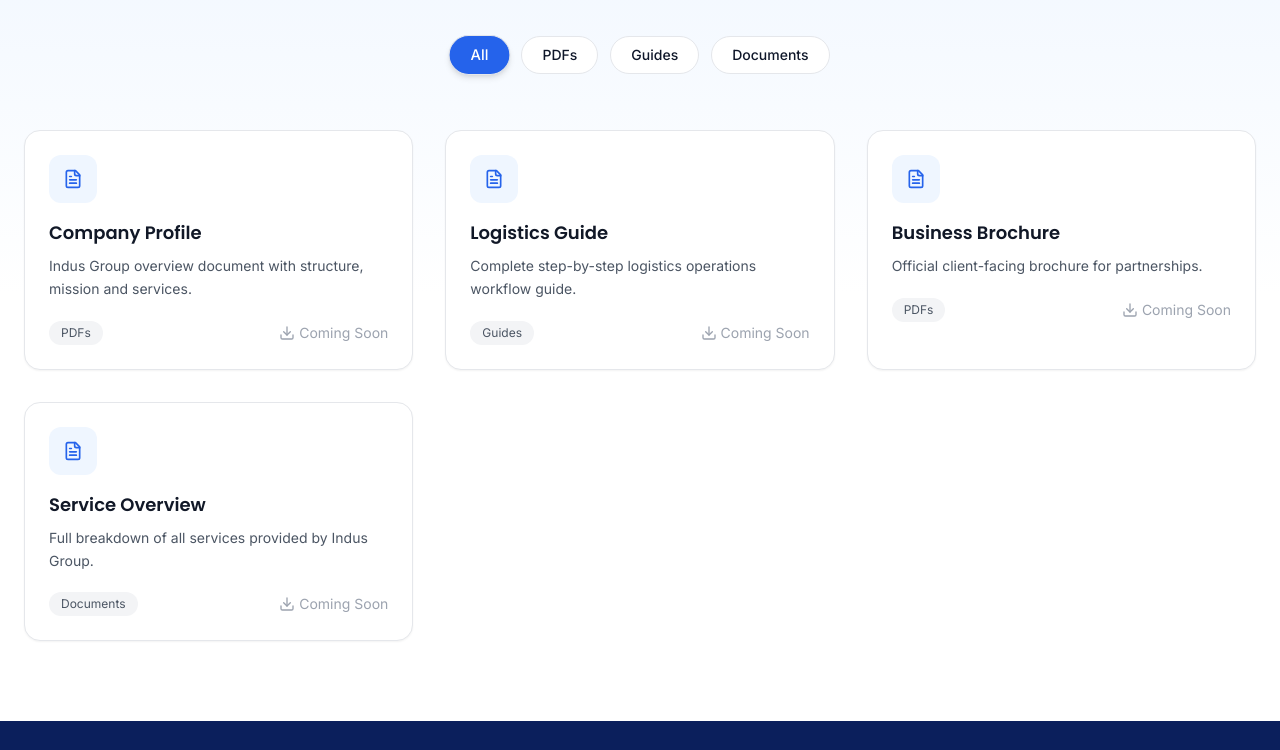
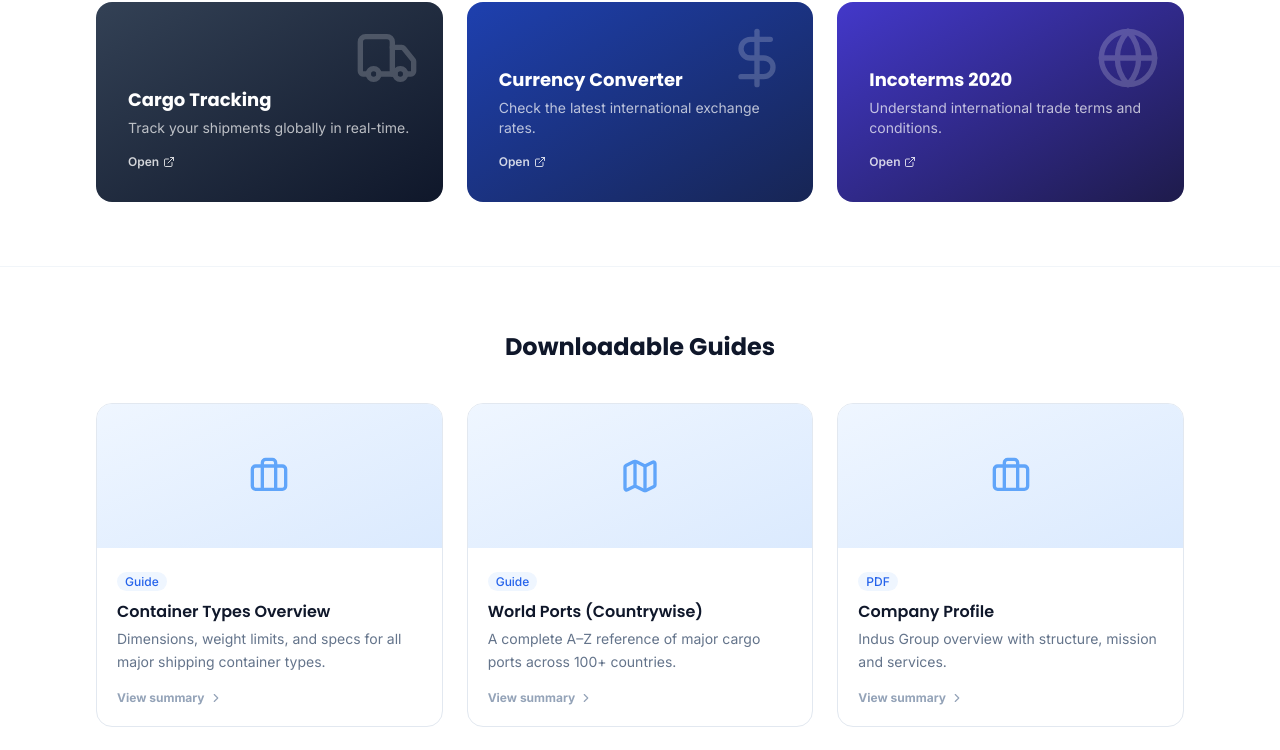
Before and after one commit to Abhishek6122008/indus-website, a Next.js app: page /resources in a window 1280 px wide. Shown: the part 524-1274 px from the top of the page. Built offline with nearby package versions, Linux system fonts and the light colour scheme.

Commit message:
Adding pdf to Resources

```diff
--- a/jsconfig.json
+++ b/jsconfig.json
@@ -1,6 +1,5 @@
 {
   "compilerOptions": {
-    "baseUrl": ".",
     "paths": {
       "@/*": ["./src/*"]
     }
--- a/src/components/sections/ResourcesClient.jsx
+++ b/src/components/sections/ResourcesClient.jsx
@@ -1,127 +1,274 @@
-"use client";
+'use client'
 
-import { useState, useMemo } from "react";
-import { FileText, Search, Download } from "lucide-react";
+import { useState } from 'react'
+import { Truck, DollarSign, Globe, Download, ExternalLink, BookOpen, FileText, Briefcase, Map, X, ChevronRight } from 'lucide-react'
 
-const RESOURCES = [
+const QUICK_LINKS = [
   {
-    title: "Company Profile",
-    desc: "Indus Group overview document with structure, mission and services.",
-    category: "PDFs",
+    title: 'Cargo Tracking',
+    desc: 'Track your shipments globally in real-time.',
+    icon: Truck,
+    bg: 'from-slate-700 to-slate-900',
+    href: '#',
   },
   {
-    title: "Logistics Guide",
-    desc: "Complete step-by-step logistics operations workflow guide.",
-    category: "Guides",
+    title: 'Currency Converter',
+    desc: 'Check the latest international exchange rates.',
+    icon: DollarSign,
+    bg: 'from-blue-800 to-blue-950',
+    href: '#',
   },
   {
-    title: "Business Brochure",
-    desc: "Official client-facing brochure for partnerships.",
-    category: "PDFs",
+    title: 'Incoterms 2020',
+    desc: 'Understand international trade terms and conditions.',
+    icon: Globe,
+    bg: 'from-indigo-700 to-indigo-950',
+    href: '#',
+  },
+]
+
+const GUIDES = [
+  {
+    id: 'container-types',
+    title: 'Container Types Overview',
+    desc: 'Dimensions, weight limits, and specs for all major shipping container types.',
+    icon: Briefcase,
+    category: 'Guide',
+    file: '/files/container-types.pdf',
+    summary: 'A comprehensive reference document covering 9 standard container types used in international shipping. Each type includes internal dimensions (mm and ft), door opening measurements, max gross weight, tare weight, max payload, and cubic capacity.',
+    highlights: [
+      'Standard Container — 20\', 40\', and 40\' High-Cube versions for general dry cargo',
+      'Hardtop Container — Removable steel roof for overheight cargo',
+      'Open-Top Container — Removable tarpaulin for top-loading overheight cargo',
+      'Flat Rack — 20\', 40\', and 40\' HC for heavy and overwidth loads',
+      'Platform — 20\' and 40\' for oversized and non-domestic heavy cargo',
+      'Ventilated Container — For cargo requiring airflow',
+      'Refrigerated (Reefer) — Electrically cooled/heated with own power unit',
+      'Insulated Container — Cooling supplied externally by terminal or reefer unit',
+      'Tank Container — For liquid food transport (alcohols, juices, edible oils)',
+    ],
   },
   {
-    title: "Service Overview",
-    desc: "Full breakdown of all services provided by Indus Group.",
-    category: "Documents",
+    id: 'world-ports',
+    title: 'World Ports (Countrywise)',
+    desc: 'A complete A–Z reference of major cargo ports across 100+ countries.',
+    icon: Map,
+    category: 'Guide',
+    file: '/files/world-ports.pdf',
+    summary: 'An extensive reference document listing major cargo and commercial ports organized alphabetically by country. Covers over 100 countries from Alaska to Zimbabwe, including key regional hubs across Asia, Europe, the Americas, Africa, and Oceania.',
+    highlights: [
+      'Asia Pacific — Singapore, Shanghai, Mumbai, Jakarta, Hong Kong, Kolkata, Chennai',
+      'Europe — Rotterdam, Hamburg, Antwerp, Le Havre, Marseilles, Genoa, Barcelona',
+      'Middle East — Dubai, Abu Dhabi, Jebel Ali, Dammam, Jeddah, Muscat',
+      'Americas — New York, Houston, Los Angeles, Santos, Buenos Aires, Vancouver',
+      'Africa — Mombasa, Dar es Salaam, Cape Town, Durban, Lagos, Dakar',
+      'India — Mumbai, Chennai, Kolkata, Haldia, Cochin, Kandla, Pipavav, Mundra',
+      'Organized A–Z by country for quick lookup during shipment planning',
+    ],
   },
-];
-
-const CATEGORIES = ["All", "PDFs", "Guides", "Documents"];
+  {
+    id: 'company-profile',
+    title: 'Company Profile',
+    desc: 'Indus Group overview with structure, mission and services.',
+    icon: Briefcase,
+    category: 'PDF',
+    file: null,
+    summary: 'An overview of The Indus Group of Co. covering the company\'s history, organizational structure, mission and vision, and the five business verticals: Logistics, Enterprise Solutions, Skill Development, Real Estate, and HBC Franchise.',
+    highlights: [
+      '14+ years of industry experience',
+      'Operations across Logistics, Enterprise Solutions, Skill Development, Real Estate, and Food Chain',
+      'Mission: Delivering industry-leading solutions with reliability, innovation, and integrity',
+      '1,000+ clients served across sectors',
+      'MSME-focused approach to business empowerment',
+    ],
+  },
+  {
+    id: 'logistics-guide',
+    title: 'Logistics Operations Guide',
+    desc: 'Complete step-by-step logistics operations workflow guide.',
+    icon: BookOpen,
+    category: 'Guide',
+    file: null,
+    summary: 'A step-by-step operational guide covering end-to-end logistics workflows managed by The Indus Group, from shipment booking and documentation to last-mile delivery and tracking.',
+    highlights: [
+      'Shipment booking and documentation process',
+      'Customs clearance and compliance checklist',
+      'Route planning and carrier selection criteria',
+      'Tracking and real-time shipment visibility',
+      'Last-mile delivery and proof-of-delivery protocols',
+    ],
+  },
+  {
+    id: 'business-brochure',
+    title: 'Business Brochure',
+    desc: 'Official client-facing brochure for partnerships.',
+    icon: FileText,
+    category: 'PDF',
+    file: null,
+    summary: 'The official Indus Group client brochure designed for partnership introductions, business meetings, and tender submissions. Covers all five verticals with key service highlights and contact information.',
+    highlights: [
+      'Professional overview of all five business verticals',
+      'Key statistics: 14+ years, 1,000+ clients, 100+ team members',
+      'Service capabilities and USPs per vertical',
+      'Contact details and social channels',
+    ],
+  },
+  {
+    id: 'service-overview',
+    title: 'Service Overview',
+    desc: 'Full breakdown of all services provided by Indus Group.',
+    icon: FileText,
+    category: 'Document',
+    file: null,
+    summary: 'A detailed breakdown of every service offered across all five Indus Group verticals, designed for clients evaluating specific solutions or comparing service tiers.',
+    highlights: [
+      'Logistics & Supply Chain — freight, customs, warehousing, last-mile',
+      'Enterprise Solutions — IT, procurement, consulting services',
+      'Skill Development — training programs under My Skills Academy',
+      'Real Estate & Infra — project facilitation and advisory',
+      'HBC Franchise — food chain franchise setup and support',
+    ],
+  },
+]
 
 export default function ResourcesClient() {
-  const [filter, setFilter] = useState("All");
-  const [search, setSearch] = useState("");
+  const [activeGuide, setActiveGuide] = useState(null)
 
-  const filtered = useMemo(() => {
-    return RESOURCES.filter((r) => {
-      const matchCategory =
-        filter === "All" || r.category === filter;
+  function toggleGuide(id) {
+    setActiveGuide((prev) => (prev === id ? null : id))
+  }
 
-      const matchSearch =
-        r.title.toLowerCase().includes(search.toLowerCase()) ||
-        r.desc.toLowerCase().includes(search.toLowerCase());
-
-      return matchCategory && matchSearch;
-    });
-  }, [filter, search]);
+  const expanded = GUIDES.find((g) => g.id === activeGuide)
 
   return (
-    <section className="relative py-20 bg-gradient-to-b from-blue-50 via-white to-white">
-      <div className="max-w-7xl mx-auto px-6">
+    <div className="bg-white">
 
-        <div className="relative max-w-2xl mx-auto mb-10">
-          <Search className="absolute left-4 top-3.5 text-gray-400 w-5 h-5" />
+      {/* Quick Links & Tools */}
+      <section className="py-16 border-b border-slate-100">
+        <div className="max-w-6xl mx-auto px-4 sm:px-6 lg:px-8">
+          <h2 className="text-2xl font-bold font-heading text-slate-900 text-center mb-10">
+            Quick Links &amp; Tools
+          </h2>
+          <div className="grid grid-cols-1 sm:grid-cols-3 gap-6">
+            {QUICK_LINKS.map((link) => {
+              const Icon = link.icon
+              return (
+                <a
+                  key={link.title}
+                  href={link.href}
+                  className={`group relative bg-gradient-to-br ${link.bg} rounded-2xl overflow-hidden p-8 flex flex-col justify-end min-h-[200px] hover:scale-[1.02] transition-transform duration-300`}
+                >
+                  <div className="absolute top-6 right-6 opacity-20 group-hover:opacity-30 transition-opacity">
+                    <Icon className="w-16 h-16 text-white" />
+                  </div>
+                  <h3 className="text-lg font-bold text-white mb-1">{link.title}</h3>
+                  <p className="text-sm text-white/70">{link.desc}</p>
+                  <div className="mt-4 flex items-center gap-1 text-xs font-semibold text-white/80 group-hover:text-white transition-colors">
+                    Open <ExternalLink className="w-3 h-3" />
+                  </div>
+                </a>
+              )
+            })}
+          </div>
+        </div>
+      </section>
 
-          <input
-            type="text"
-            placeholder="Search resources..."
-            value={search}
-            onChange={(e) => setSearch(e.target.value)}
-            className="w-full pl-11 pr-4 py-3 rounded-xl border shadow-sm focus:outline-none focus:ring-2 focus:ring-blue-500 transition"
-          />
+      {/* Downloadable Guides */}
+      <section className="py-16">
+        <div className="max-w-6xl mx-auto px-4 sm:px-6 lg:px-8">
+          <h2 className="text-2xl font-bold font-heading text-slate-900 text-center mb-10">
+            Downloadable Guides
+          </h2>
+
+          <div className="grid grid-cols-1 sm:grid-cols-2 lg:grid-cols-3 gap-6">
+            {GUIDES.map((guide) => {
+              const Icon = guide.icon
+              const isActive = activeGuide === guide.id
+              return (
+                <button
+                  key={guide.id}
+                  onClick={() => toggleGuide(guide.id)}
+                  className={`group text-left bg-white border rounded-2xl overflow-hidden transition-all duration-300 ${
+                    isActive
+                      ? 'border-blue-500 ring-2 ring-blue-100 shadow-md'
+                      : 'border-slate-200 hover:shadow-lg hover:border-blue-200'
+                  }`}
+                >
+                  {/* Thumbnail */}
+                  <div className={`h-36 flex items-center justify-center transition-colors ${isActive ? 'bg-blue-600' : 'bg-gradient-to-br from-blue-50 to-blue-100 group-hover:from-blue-100 group-hover:to-blue-200'}`}>
+                    <Icon className={`w-10 h-10 transition-colors ${isActive ? 'text-white' : 'text-blue-400 group-hover:text-blue-600'}`} />
                   </div>
 
-        <div className="flex flex-wrap justify-center gap-3 mb-14">
-          {CATEGORIES.map((cat) => (
-            <button
-              key={cat}
-              onClick={() => setFilter(cat)}
-              className={`px-5 py-2 rounded-full text-sm font-medium border transition-all duration-200 ${
-                filter === cat
-                  ? "bg-blue-600 text-white shadow-md scale-105"
-                  : "bg-white hover:bg-blue-600 hover:text-white"
-              }`}
-            >
-              {cat}
+                  {/* Content */}
+                  <div className="p-5">
+                    <span className="text-xs font-medium text-blue-600 bg-blue-50 px-2 py-0.5 rounded-full">
+                      {guide.category}
+                    </span>
+                    <h3 className="font-semibold text-slate-900 mt-2 mb-1">{guide.title}</h3>
+                    <p className="text-sm text-slate-500 leading-relaxed">{guide.desc}</p>
+                    <div className={`mt-4 flex items-center gap-1 text-xs font-bold transition-colors ${isActive ? 'text-blue-600' : 'text-slate-400 group-hover:text-blue-500'}`}>
+                      {isActive ? 'Hide summary' : 'View summary'}
+                      <ChevronRight className={`w-3.5 h-3.5 transition-transform ${isActive ? 'rotate-90' : ''}`} />
+                    </div>
+                  </div>
                 </button>
-          ))}
+              )
+            })}
           </div>
 
-        <div className="grid grid-cols-1 sm:grid-cols-2 lg:grid-cols-3 gap-8">
-
-          {filtered.length === 0 ? (
-            <div className="col-span-full text-center text-gray-500 py-20">
-              No resources found.
+          {/* Expanded Summary Panel */}
+          {expanded && (
+            <div className="mt-8 border border-blue-100 rounded-2xl bg-blue-50/40 p-6 sm:p-8">
+              <div className="flex items-start justify-between gap-4 mb-4">
+                <div>
+                  <span className="text-xs font-medium text-blue-600 bg-blue-100 px-2 py-0.5 rounded-full">
+                    {expanded.category}
+                  </span>
+                  <h3 className="text-xl font-bold text-slate-900 mt-2">{expanded.title}</h3>
+                  <p className="text-sm text-slate-600 mt-1">{expanded.summary}</p>
                 </div>
-          ) : (
-            filtered.map((item) => (
-              <div
-                key={item.title}
-                className="group relative bg-white border rounded-2xl p-6 shadow-sm hover:shadow-2xl hover:-translate-y-2 transition-all duration-300"
+                <button
+                  onClick={() => setActiveGuide(null)}
+                  className="text-slate-400 hover:text-slate-600 shrink-0 mt-1"
+                  aria-label="Close"
                 >
-                <div className="w-12 h-12 flex items-center justify-center rounded-xl bg-blue-50 mb-4 group-hover:bg-blue-100 transition">
-                  <FileText className="text-blue-600 w-5 h-5" />
+                  <X className="w-5 h-5" />
+                </button>
               </div>
 
-                <h3 className="font-semibold text-lg text-gray-900">
-                  {item.title}
-                </h3>
+              <ul className="space-y-2 mb-6">
+                {expanded.highlights.map((point) => (
+                  <li key={point} className="flex items-start gap-2 text-sm text-slate-700">
+                    <ChevronRight className="w-4 h-4 text-blue-500 shrink-0 mt-0.5" />
+                    {point}
+                  </li>
+                ))}
+              </ul>
 
-                <p className="text-sm text-gray-600 mt-2 leading-relaxed">
-                  {item.desc}
-                </p>
-
-                <div className="mt-5 flex items-center justify-between">
-                  <span className="text-xs px-3 py-1 rounded-full bg-gray-100 text-gray-600">
-                    {item.category}
-                  </span>
-
+              {expanded.file ? (
+                <a
+                  href={expanded.file}
+                  download
+                  className="inline-flex items-center gap-2 bg-blue-600 hover:bg-blue-700 text-white text-sm font-semibold px-5 py-2.5 rounded-lg transition-colors"
+                >
+                  <Download className="w-4 h-4" />
+                  Download PDF
+                </a>
+              ) : (
                 <button
                   disabled
-                    className="flex items-center gap-1 text-sm text-gray-400 cursor-not-allowed"
+                  className="inline-flex items-center gap-2 bg-slate-100 text-slate-400 text-sm font-semibold px-5 py-2.5 rounded-lg cursor-not-allowed"
                 >
                   <Download className="w-4 h-4" />
                   Coming Soon
                 </button>
+              )}
             </div>
-
-                <div className="absolute inset-0 rounded-2xl opacity-0 group-hover:opacity-100 bg-blue-50 blur-2xl -z-10 transition"></div>
-              </div>
-            ))
           )}
 
         </div>
+      </section>
+
     </div>
-    </section>
-  );
+  )
 }
```
Lines whose indentation alone changed are shown as unchanged.
